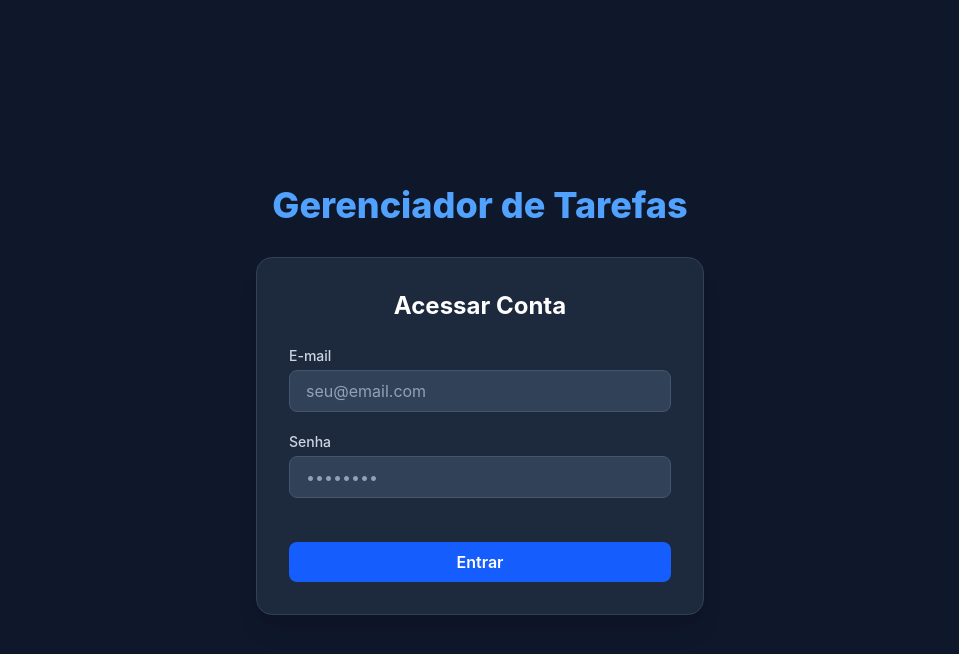
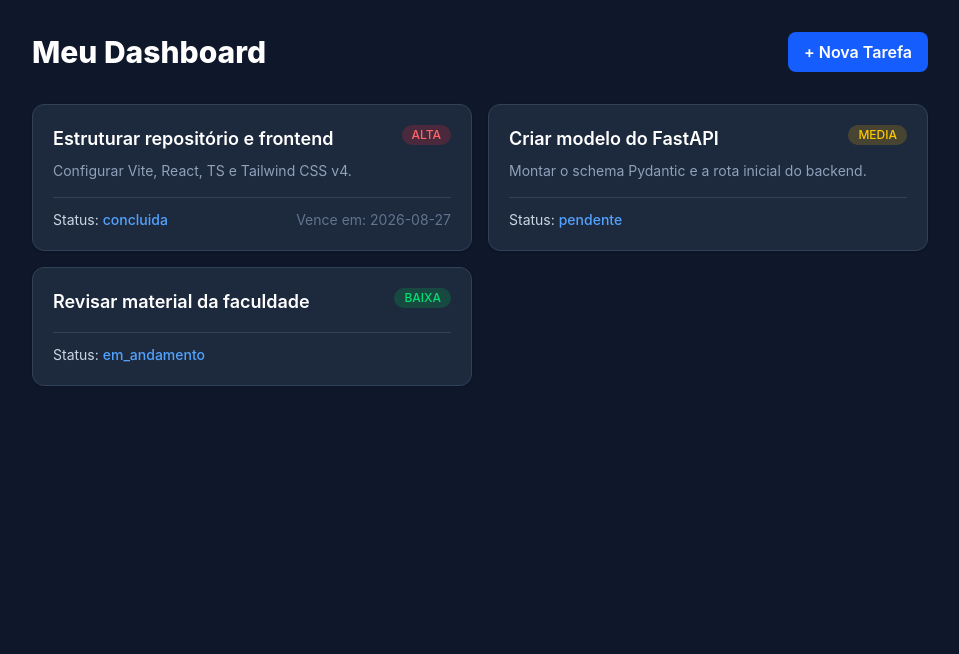
Before and after one commit to C14-Inatel-2026-2/Gerenciador-de-Tarefas, a React (Vite) app in the folder frontend/: page /dashboard in a window 1280 px wide. Shown: the top 654 px of the page, without its empty margins (160-1119 px from the left). Built offline with nearby package versions, Linux system fonts and the light colour scheme.

Commit message:
Adicionado tela inicial com dados mockados

```diff
--- a/frontend/package.json
+++ b/frontend/package.json
@@ -11,7 +11,8 @@
   },
   "dependencies": {
     "react": "^19.2.8",
-    "react-dom": "^19.2.8"
+    "react-dom": "^19.2.8",
+    "react-router-dom": "^7.18.2"
   },
   "devDependencies": {
     "@eslint/js": "^10.0.1",
--- a/frontend/src/App.tsx
+++ b/frontend/src/App.tsx
@@ -1,9 +1,19 @@
+import { BrowserRouter, Routes, Route } from 'react-router-dom';
 import { Login } from './pages/login';
+import { Dashboard } from './pages/Dashboard';
 
 function App() {
   return (
-    <Login />
-  )
+    <BrowserRouter>
+      <Routes>
+        {/* Rota inicial carrega o Login */}
+        <Route path="/" element={<Login />} />
+
+        {/* Rota /dashboard carrega o Dashboard */}
+        <Route path="/dashboard" element={<Dashboard />} />
+      </Routes>
+    </BrowserRouter>
+  );
 }
 
 export default App;
--- /dev/null
+++ b/frontend/src/components/TaskCard.tsx
@@ -0,0 +1,35 @@
+import type { Tarefa } from '../types';
+
+interface TaskCardProps {
+  tarefa: Tarefa;
+}
+
+export function TaskCard({ tarefa }: TaskCardProps) {
+  const corPrioridade = {
+    baixa: 'bg-green-500/20 text-green-400',
+    media: 'bg-yellow-500/20 text-yellow-400',
+    alta: 'bg-red-500/20 text-red-400',
+  }[tarefa.prioridade];
+
+  return (
+    <div className="rounded-xl border border-slate-700 bg-slate-800 p-5 shadow-sm transition-all hover:shadow-md hover:border-slate-600">
+      <div className="flex items-start justify-between">
+        <h3 className="text-lg font-semibold text-white">{tarefa.titulo}</h3>
+        <span className={`rounded-full px-2.5 py-0.5 text-xs font-medium ${corPrioridade}`}>
+          {tarefa.prioridade.toUpperCase()}
+        </span>
+      </div>
+
+      {tarefa.descricao && (
+        <p className="mt-2 text-sm text-slate-400">{tarefa.descricao}</p>
+      )}
+
+      <div className="mt-4 flex items-center justify-between border-t border-slate-700 pt-3 text-sm">
+        <span className="text-slate-300">Status: <span className="font-medium text-blue-400">{tarefa.status}</span></span>
+        {tarefa.dataVencimento && (
+          <span className="text-slate-500">Vence em: {tarefa.dataVencimento}</span>
+        )}
+      </div>
+    </div>
+  );
+}
--- /dev/null
+++ b/frontend/src/pages/Dashboard.tsx
@@ -0,0 +1,48 @@
+import { TaskCard } from '../components/TaskCard';
+import type { Tarefa } from '../types';
+
+const tarefasMock: Tarefa[] = [
+  {
+    id: '1',
+    titulo: 'Estruturar repositório e frontend',
+    descricao: 'Configurar Vite, React, TS e Tailwind CSS v4.',
+    status: 'concluida',
+    prioridade: 'alta',
+    dataVencimento: '2026-08-27',
+  },
+  {
+    id: '2',
+    titulo: 'Criar modelo do FastAPI',
+    descricao: 'Montar o schema Pydantic e a rota inicial do backend.',
+    status: 'pendente',
+    prioridade: 'media',
+  },
+  {
+    id: '3',
+    titulo: 'Revisar material da faculdade',
+    status: 'em_andamento',
+    prioridade: 'baixa',
+  }
+];
+
+export function Dashboard() {
+  return (
+    <div className="min-h-screen bg-slate-900 p-8">
+      <div className="mx-auto max-w-4xl">
+        <header className="mb-8 flex items-center justify-between">
+          <h1 className="text-3xl font-extrabold text-white">Meu Dashboard</h1>
+          <button className="rounded-lg bg-blue-600 px-4 py-2 font-semibold text-white hover:bg-blue-700">
+            + Nova Tarefa
+          </button>
+        </header>
+
+        {/* Grid para exibir os cards */}
+        <div className="grid gap-4 md:grid-cols-2">
+          {tarefasMock.map((tarefa) => (
+            <TaskCard key={tarefa.id} tarefa={tarefa} />
+          ))}
+        </div>
+      </div>
+    </div>
+  );
+}
--- a/frontend/src/pages/login.tsx
+++ b/frontend/src/pages/login.tsx
@@ -1,12 +1,18 @@
 import { useState } from 'react';
+import { useNavigate } from 'react-router-dom'; // 1. Importe o hook
 
 export function Login() {
   const [email, setEmail] = useState('');
   const [password, setPassword] = useState('');
 
+  const navigate = useNavigate(); // 2. Inicialize o hook
+
   const handleLogin = (e: React.FormEvent) => {
     e.preventDefault();
     console.log('Dados capturados para envio:', { email, password });
+
+    // 3. Redireciona para o Dashboard após simular o envio
+    navigate('/dashboard');
   };
 
   return (
--- /dev/null
+++ b/frontend/src/types/index.tsx
@@ -0,0 +1,11 @@
+export type StatusTarefa = 'pendente' | 'em_andamento' | 'concluida';
+export type PrioridadeTarefa = 'baixa' | 'media' | 'alta';
+
+export interface Tarefa {
+  id: string;
+  titulo: string;
+  descricao?: string;
+  status: StatusTarefa;
+  prioridade: PrioridadeTarefa;
+  dataVencimento?: string;
+}
```
Also changed, not shown: 1 other file (tests, documents, lock files or other folders).
